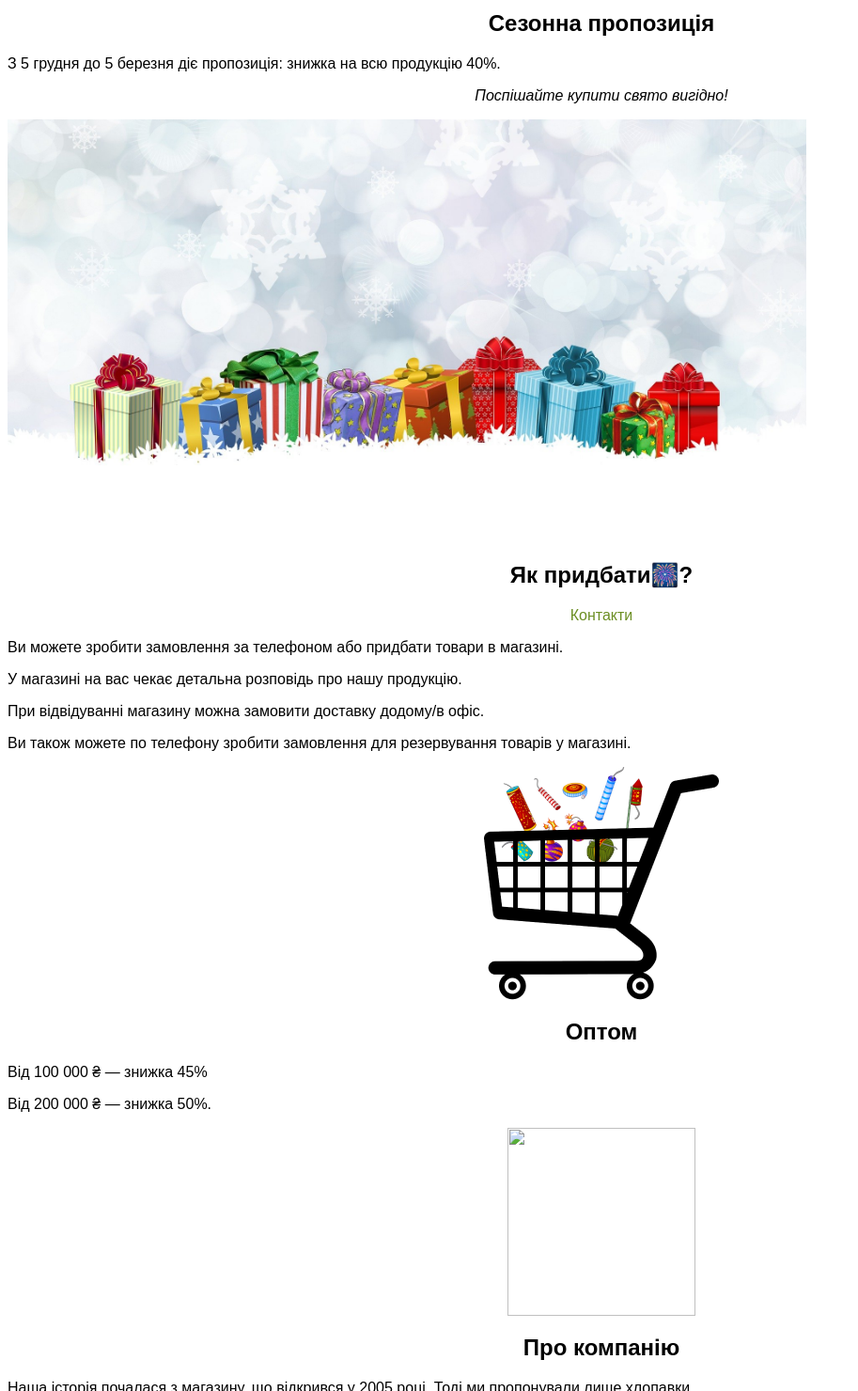
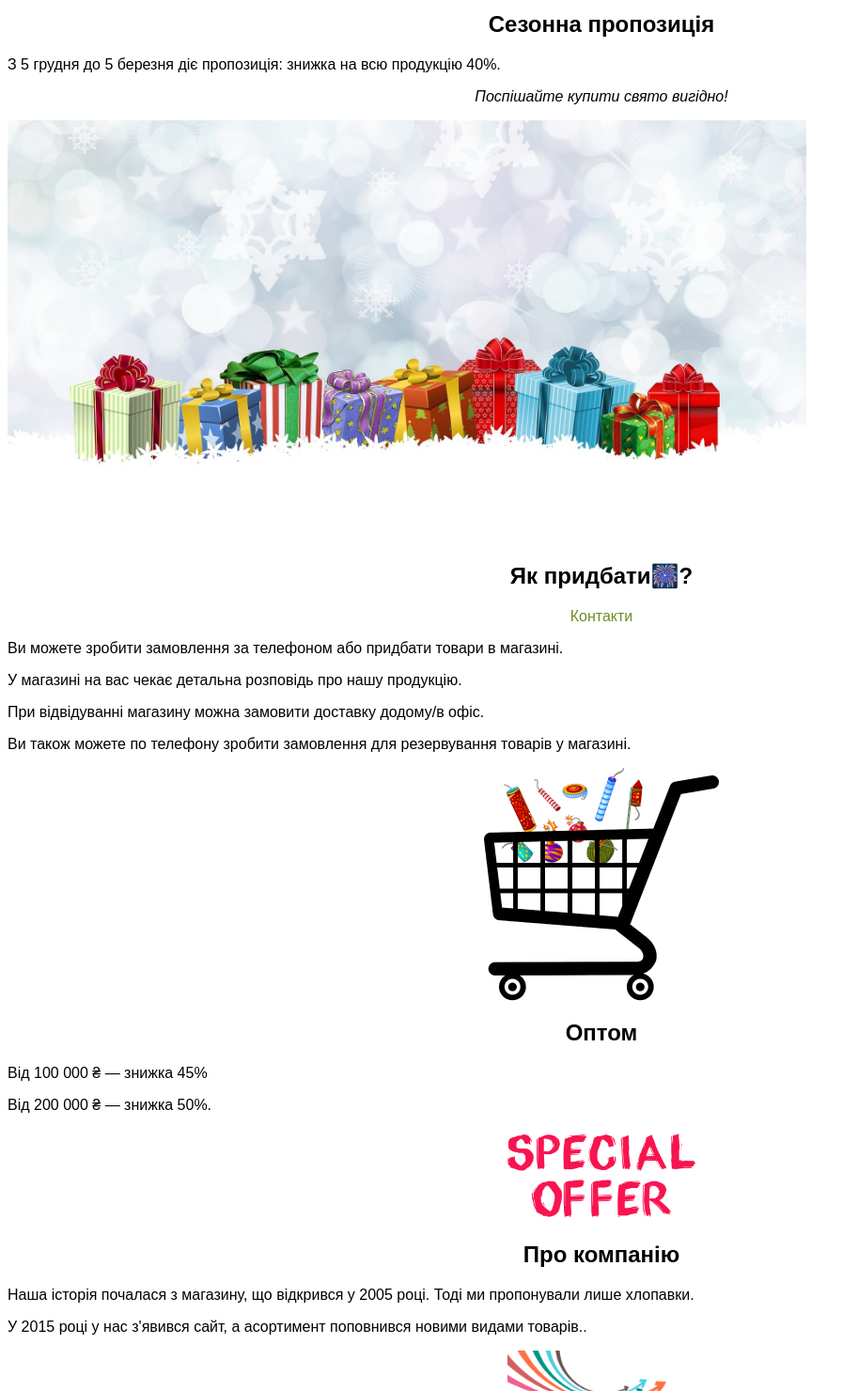
Before and after one commit to kirka11/Fantastic-Party, a plain HTML site: page index.html in a window 1280 px wide. Shown: the part 1320-2800 px from the top of the page at 94% size, without its empty margins (0-913 px from the left). Drawn offline with Linux system fonts and the light colour scheme.

Commit message:
Update index.html

```diff
--- a/index.html
+++ b/index.html
@@ -17,7 +17,7 @@
                     <a href="#about_us">Про компанію</a>
                 </nav>
                 <h1 text-transform: uppercase><i>Fantastic Party</i></h1>
-                <img src="fireworks-2731725_1920_0_1607673819.jpg" width="850px"/>
+                <p class="img"> <img src="fireworks-2731725_1920_0_1607673819.jpg" width="850px"/></p>
                 <h2 class="price">Наші феєрверки</h2>
                 <p>
                     <p class="img1"><img src="%D1%85%D0%BB%D0%BE%D0%BF%D1%83%D1%88%D0%BA%D0%B0_0_1607673818.svg" width="70px"/><br/>Хлопавки</p>
@@ -30,7 +30,7 @@
                 <p class="sv">
                     <i>Поспішайте купити свято вигідно!</i>
                 </p>
-                <img src="%D1%81%D0%B5%D0%B7%D0%BE%D0%BD%D0%BD%D1%8B%D0%B5%20%D1%81%D0%BA%D0%B8%D0%B4%D0%BA%D0%B8_0_1607673818.jpg" width="850px"/>
+                <p class="img"><img src="%D1%81%D0%B5%D0%B7%D0%BE%D0%BD%D0%BD%D1%8B%D0%B5%20%D1%81%D0%BA%D0%B8%D0%B4%D0%BA%D0%B8_0_1607673818.jpg" width="850px"/></p>
                 <h2 class="delivery">Як придбати&#127878;?</h2>
                 <p  class="con"> <a href="#contacts">Контакти</a> </p>
                 <p>Ви можете зробити замовлення за телефоном або придбати товари в магазині.</p>
@@ -41,7 +41,7 @@
                 <h2 class="wholesale">Оптом</h2>
                 <p>Від 100 000 ₴ — знижка 45%</p>
                 <p>Від 200 000 ₴ — знижка 50%.</p>
-                <p class="special"><img src="%D0%BE%D0%BF%D1%82_0_1607673818.png" width="200px"/></p>
+                <p class="special"><img src="special_offer_0_1607673818.png" width="200px"/></p>
                 <h2 class="about_us">Про компанію</h2>
                 <p>Наша історія почалася з магазину, що відкрився у 2005 році. Тоді ми пропонували лише хлопавки.</p>
                 <p>У 2015 році у нас з'явився сайт, а асортимент поповнився новими видами товарів..</p>
```
